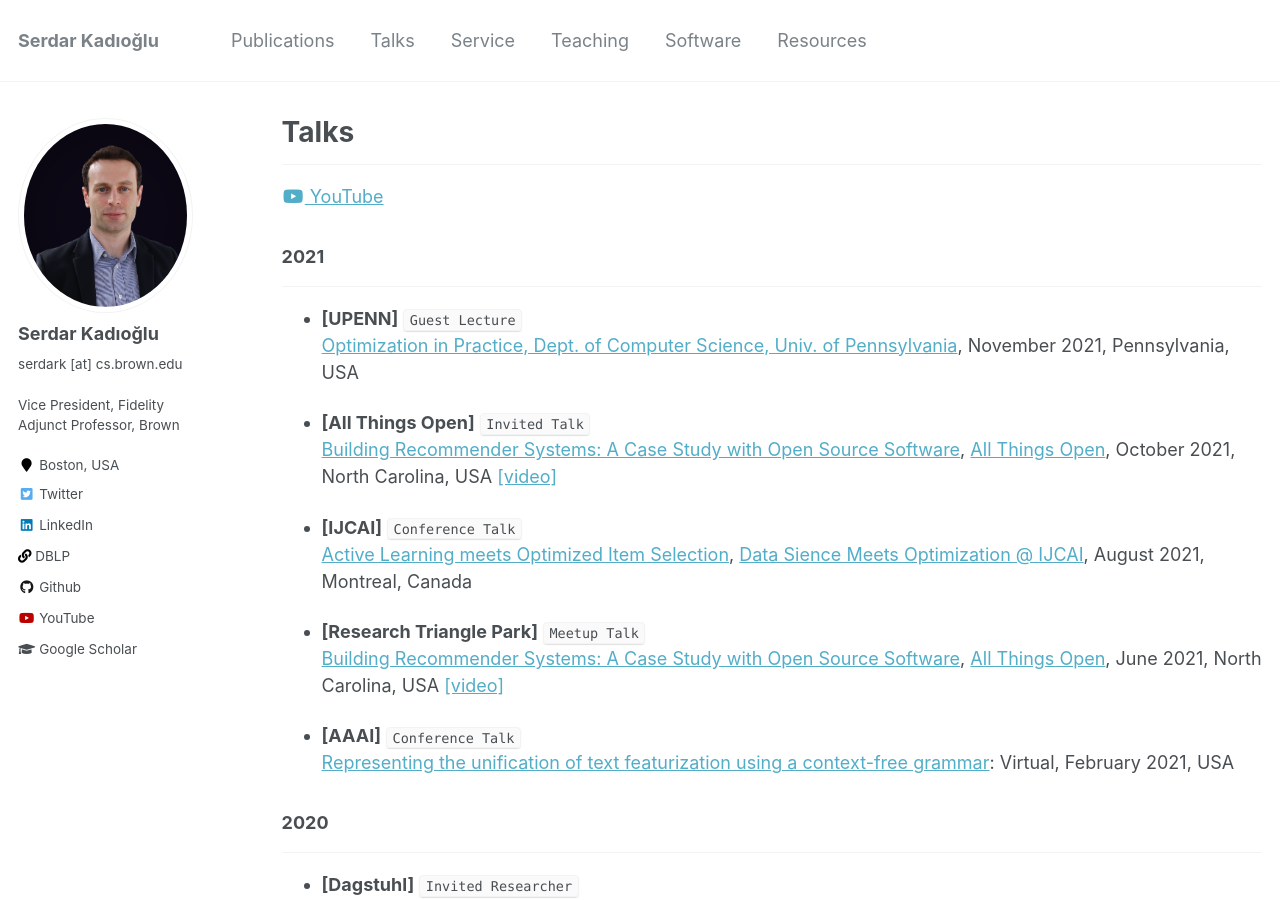
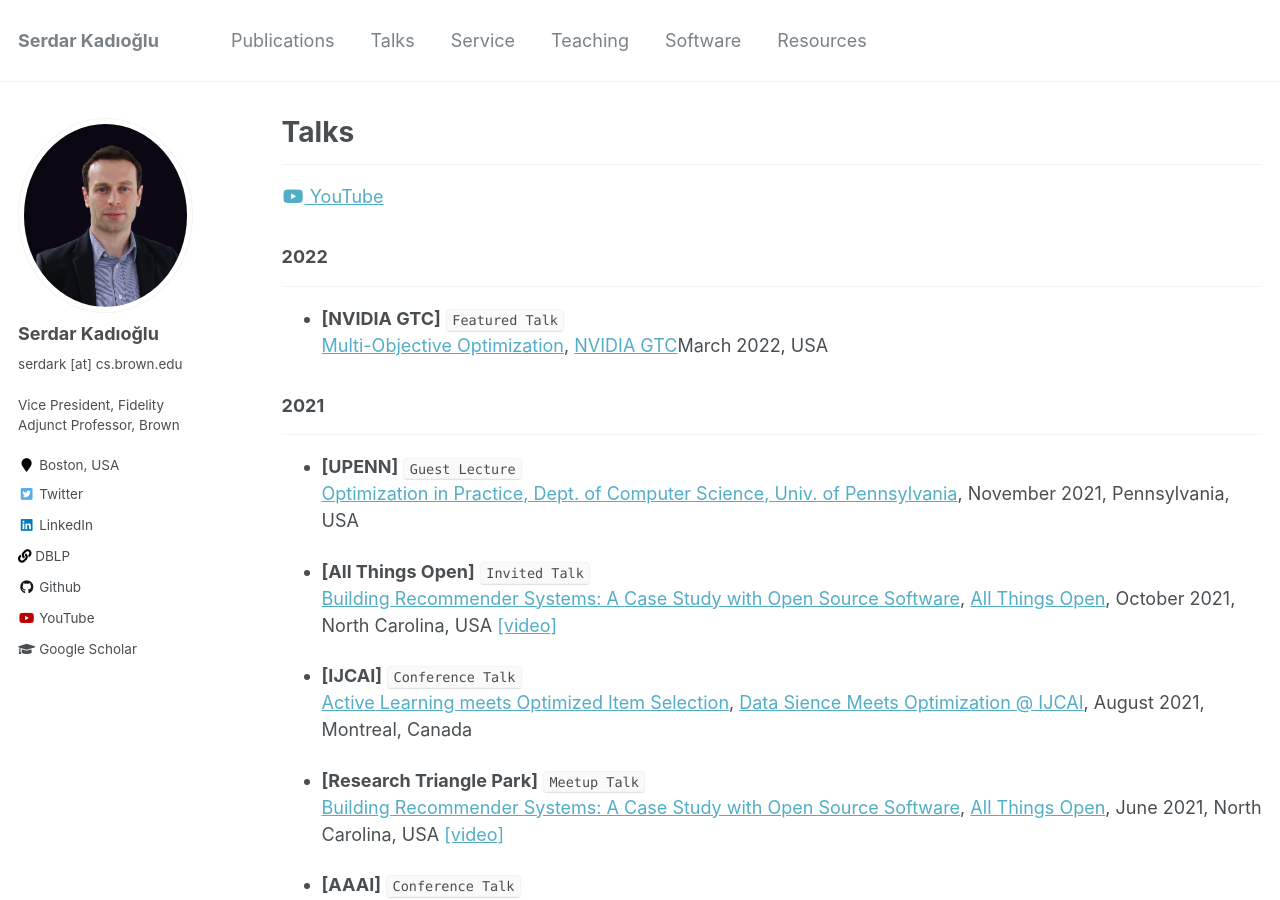
Before and after one commit to skadio/skadio.github.io, a Jekyll site: the page built from _pages/talks.md, in a window 1280 px wide and 900 px high. Built offline with Jekyll 4.4.1, drawn with Linux system fonts in a browser that asks for light colours.

Commit message:
Update talks.md

```diff
--- a/_pages/talks.md
+++ b/_pages/talks.md
@@ -8,6 +8,13 @@ author_profile: true
 ---
 
 <a href="https://www.youtube.com/channel/UCzJyUE6YtOdrGpyOpgYhyKg"><i class="fab fa-fw fa-youtube" aria-hidden="true"></i> YouTube</a>
+
+### 2022
+
+---
+
+* **[NVIDIA GTC]** `Featured Talk`\
+  [Multi-Objective Optimization](https://www.nvidia.com/gtc/session-catalog/?search=serdar#/session/1641943080331001HaEb), [NVIDIA GTC](https://www.nvidia.com/gtc)March 2022, USA
 
 ### 2021
 
```
